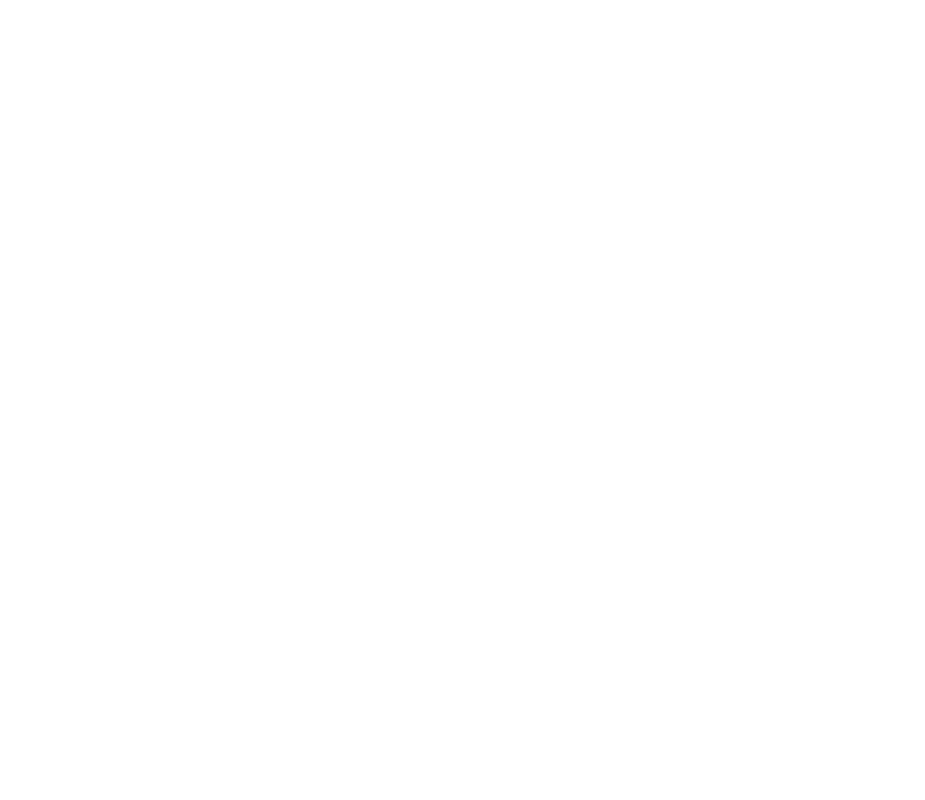
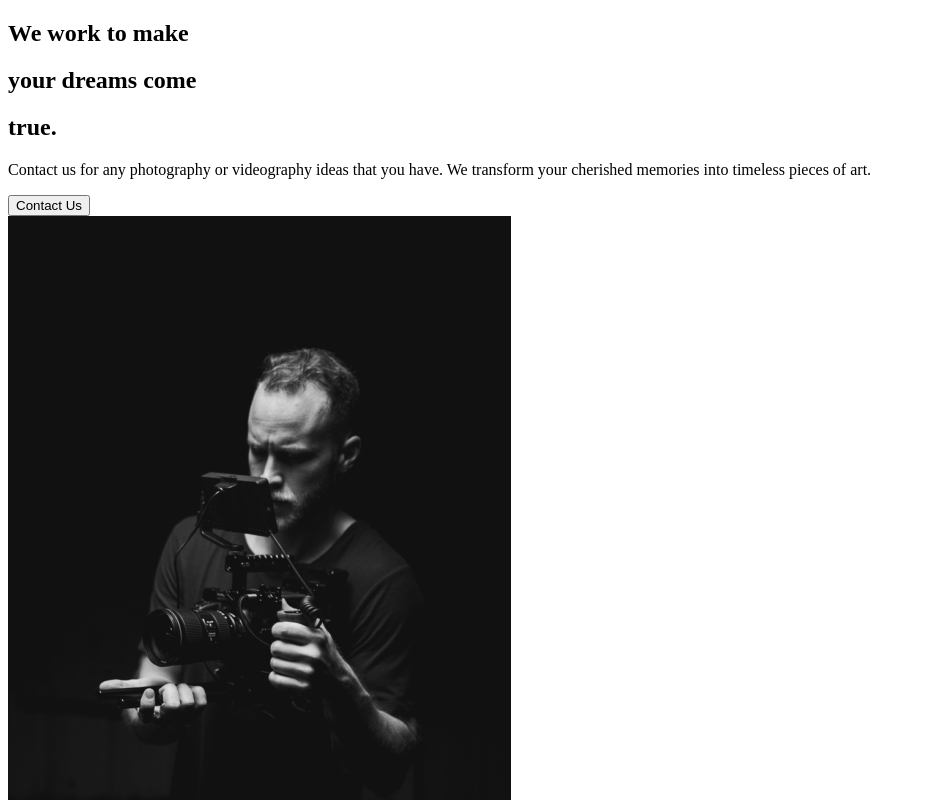
Before and after one commit to shullze/cinematic-canvas, a React (Create React App) app: page / in a window 1280 px wide. Shown: the top 800 px of the page, without its empty margins (0-925 px from the left). Built offline with nearby package versions, Linux system fonts and the light colour scheme.

Commit message:
created template for about section as well as about us page

```diff
--- a/src/App.js
+++ b/src/App.js
@@ -1,8 +1,9 @@
+import AboutUs from "./pages/AboutUs";
 
 function App() {
   return (
     <div className="App">
-
+        <AboutUs/>
     </div>
   );
 }
--- /dev/null
+++ b/src/components/AboutSection.js
@@ -0,0 +1,33 @@
+import React from 'react';
+import home1 from "../img/home1.png"
+
+function AboutSection(props) {
+    return (
+        <div>
+            <div className='description'>
+                <div className='title'>
+                    <div className='hide'>
+                        <h2>We work to make</h2>
+                    </div>
+                    <div className='hide'>
+                        <h2>your <span>dreams</span> come</h2>
+                    </div>
+                    <div className='hide'>
+                        <h2>true.</h2>
+                    </div>
+                </div>
+                <p>Contact us for any photography or videography ideas that you have. We transform
+                    your cherished memories into timeless pieces of art.
+                </p>
+                <button>
+                    Contact Us
+                </button>
+            </div>
+            <div className='imgage'>
+                <img src={home1} alt='guys with a camera'/>
+            </div>
+        </div>
+    );
+}
+
+export default AboutSection;
--- /dev/null
+++ b/src/pages/AboutUs.js
@@ -0,0 +1,10 @@
+import React from 'react';
+import AboutSection from "../components/AboutSection";
+
+function AboutUs(props) {
+    return (
+        <AboutSection/>
+    );
+}
+
+export default AboutUs;
```
